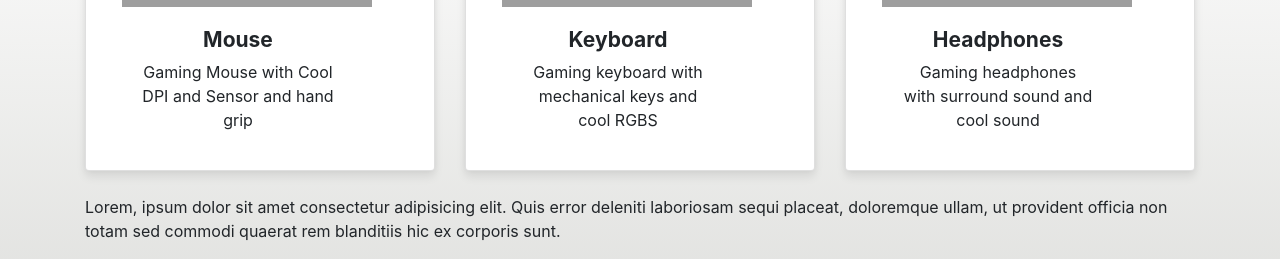
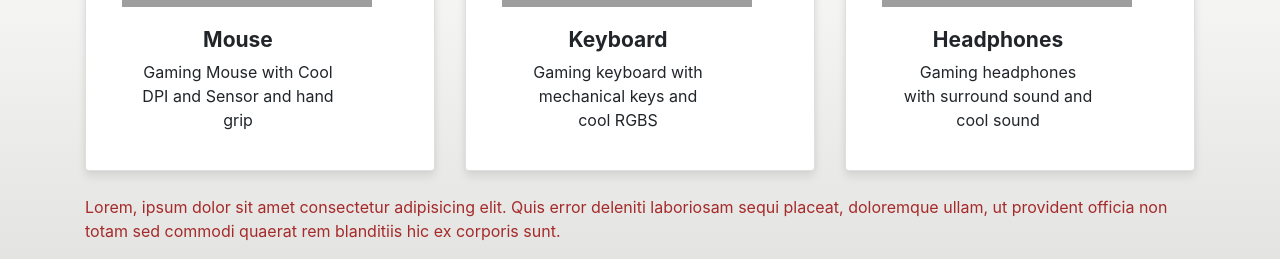
Before and after one commit to ArslanAK47/GamingWebsite, a Django app: page / in a window 1280 px wide. Shown: the part 962-1221 px from the top of the page. Run offline with Django 3.2, Linux system fonts and the light colour scheme; some libraries are stand-ins or nearby versions; grey boxes are pictures that could not be loaded.

Commit message:
commited

```diff
--- a/mydatabase/pollapp/static/poll/style.css
+++ b/mydatabase/pollapp/static/poll/style.css
@@ -66,6 +66,7 @@ body {
 
 }
 
-.mid-section .p{
-  background-color: white;
+.cc{
+
+  color: brown !important;
 }
--- a/mydatabase/pollapp/templates/pollapp/index.html
+++ b/mydatabase/pollapp/templates/pollapp/index.html
@@ -97,7 +97,7 @@
         <div class="container mid-section">
           <br>
           <div class="row">
-            <p>Lorem, ipsum dolor sit amet consectetur adipisicing elit. Quis error deleniti laboriosam sequi placeat, doloremque ullam, ut provident officia non totam sed commodi quaerat rem blanditiis hic ex corporis sunt.</p>
+            <p class="cc">Lorem, ipsum dolor sit amet consectetur adipisicing elit. Quis error deleniti laboriosam sequi placeat, doloremque ullam, ut provident officia non totam sed commodi quaerat rem blanditiis hic ex corporis sunt.</p>
           </div>
         </div>
 
```
